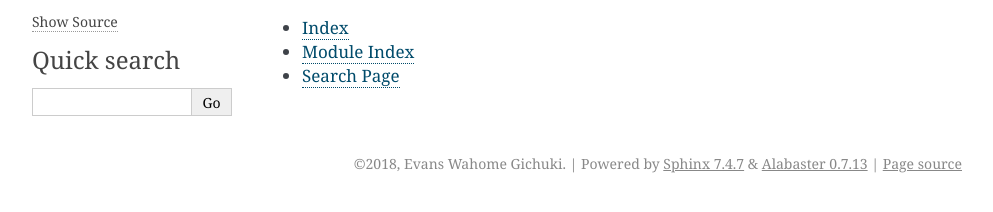
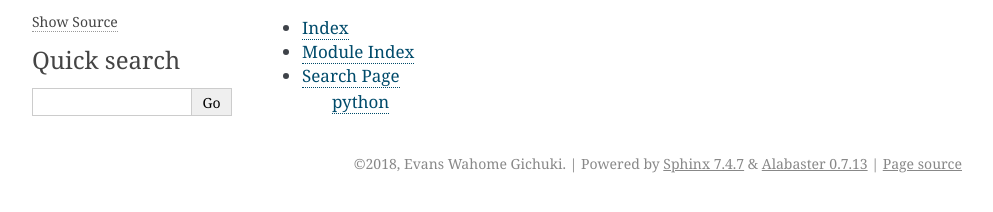
Before and after one commit to karimkkanji/MetaDataDHIS2, a Sphinx documentation site: the page built from docs/index.rst, in a window 1280 px wide. Shown: the part 202-414 px from the top of the page, without its empty margins (148-1141 px from the left). Built offline with Sphinx 7.4.7, drawn with Linux system fonts in a browser that asks for light colours.

Commit message:
add images

```diff
--- a/docs/index.rst
+++ b/docs/index.rst
@@ -18,3 +18,4 @@ Indices and tables
 * :ref:`genindex`
 * :ref:`modindex`
 * :ref:`search`
+	`python <pythooon.html>`_
--- a/docs/nbuild/html/_sources/index.rst.txt
+++ b/docs/nbuild/html/_sources/index.rst.txt
@@ -18,3 +18,4 @@ Indices and tables
 * :ref:`genindex`
 * :ref:`modindex`
 * :ref:`search`
+	`python <pythooon.html>`_
--- a/docs/nbuild/html/index.html
+++ b/docs/nbuild/html/index.html
@@ -41,7 +41,11 @@
 <ul class="simple">
 <li><a class="reference internal" href="genindex.html"><span class="std std-ref">Index</span></a></li>
 <li><a class="reference internal" href="py-modindex.html"><span class="std std-ref">Module Index</span></a></li>
-<li><a class="reference internal" href="search.html"><span class="std std-ref">Search Page</span></a></li>
+<li><dl class="first docutils">
+<dt><a class="reference internal" href="search.html"><span class="std std-ref">Search Page</span></a></dt>
+<dd><a class="reference external" href="pythooon.html">python</a></dd>
+</dl>
+</li>
 </ul>
 </div>
 
--- a/docs/nbuild/html/searchindex.js
+++ b/docs/nbuild/html/searchindex.js
@@ -1 +1 @@
-Search.setIndex({docnames:["index"],envversion:55,filenames:["index.rst"],objects:{},objnames:{},objtypes:{},terms:{index:0,modul:0,page:0,search:0},titles:["Welcome to Metadata Dictionary's documentation!"],titleterms:{dictionari:0,document:0,indic:0,metadata:0,tabl:0,welcom:0}})
+Search.setIndex({docnames:["index"],envversion:55,filenames:["index.rst"],objects:{},objnames:{},objtypes:{},terms:{index:0,modul:0,page:0,python:0,search:0},titles:["Welcome to Metadata Dictionary's documentation!"],titleterms:{dictionari:0,document:0,indic:0,metadata:0,tabl:0,welcom:0}})
```
Also changed, not shown: docs/images/landingpage.png (added), docs/nbuild/README.rst (deleted), 2 other files.
